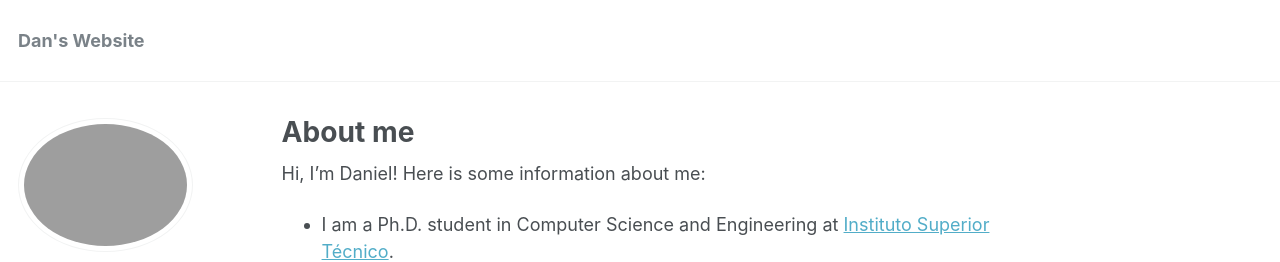
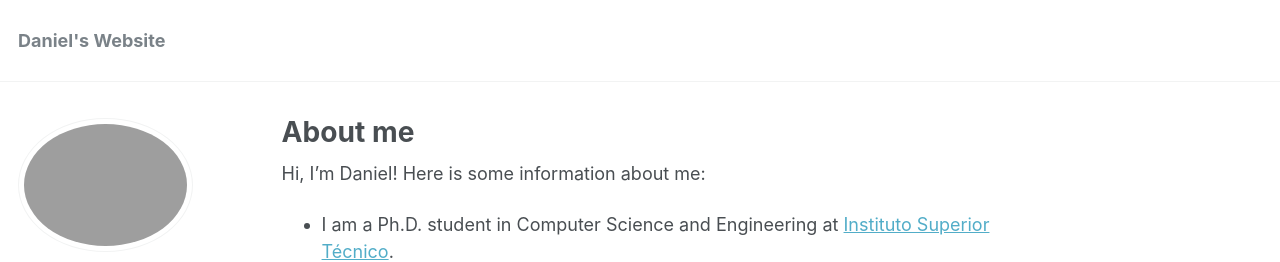
Before and after one commit to chechelnitskd/chechelnitskd.github.io, a Jekyll site: the page built from _pages/about.md, in a window 1280 px wide and 900 px high. Shown: the top 262 px of the window. Built offline with Jekyll 4.4.1, drawn with Linux system fonts in a browser that asks for light colours.

Commit message:
Update _config.yml

```diff
--- a/_config.yml
+++ b/_config.yml
@@ -7,7 +7,7 @@
 
 # Site Settings
 locale                   : "en-US"
-title                    : "Dan's Website"
+title                    : "Daniel's Website"
 title_separator          : "-"
 name                     : &name "Daniel Chechelnitsky"
 description              : &description "personal description"
```
